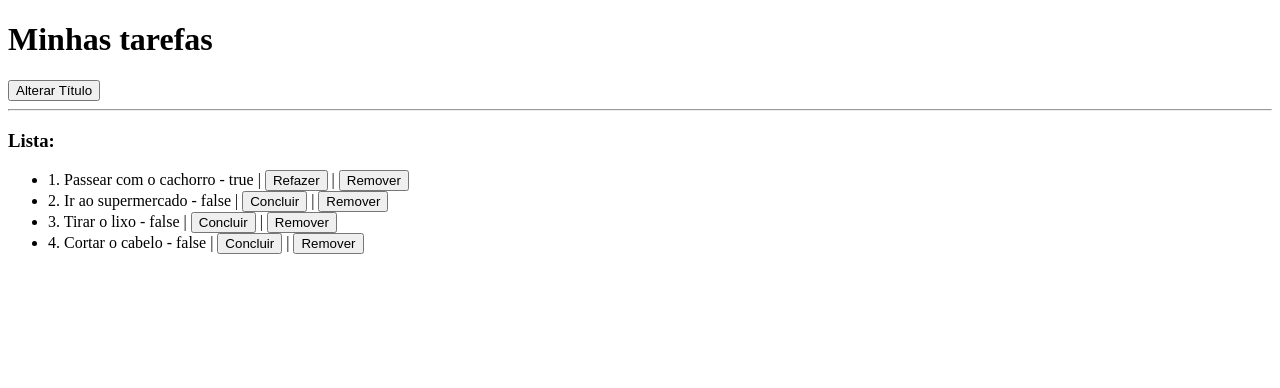
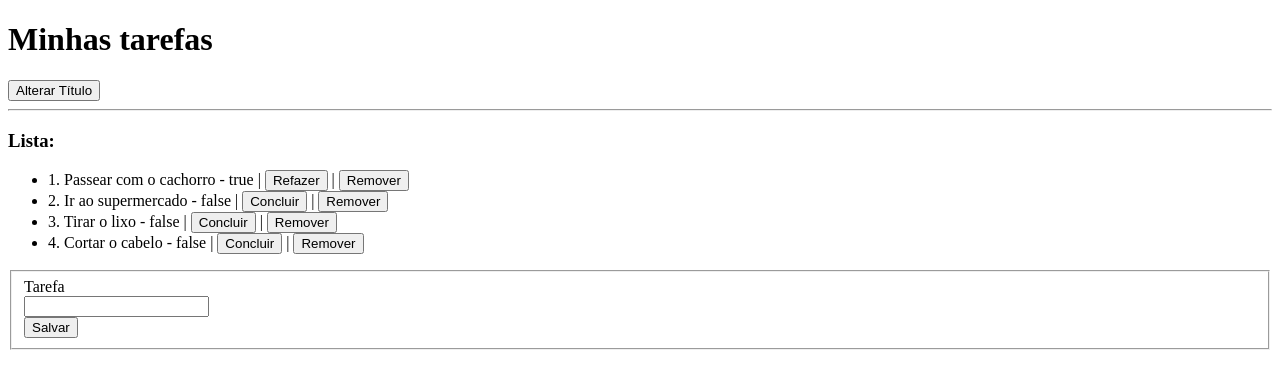
Before and after one commit to paulodetarsoteles/TodoListBasicSPA, an Angular app: page / in a window 1280 px wide. Shown: the top 388 px of the page. Built offline with nearby package versions, Linux system fonts and the light colour scheme.

Commit message:
ajuste do form

```diff
--- a/src/app/app.component.html
+++ b/src/app/app.component.html
@@ -27,3 +27,21 @@
     </ul>
   </div>
 </div>
+
+<div>
+  <form>
+    <div>
+      <fieldset>
+        <div>
+          <label>Tarefa</label>
+        </div>
+        <div>
+          <input type="text">
+        </div>
+        <div>
+          <button>Salvar</button>
+        </div>
+      </fieldset>
+    </div>
+  </form>
+</div>
```
